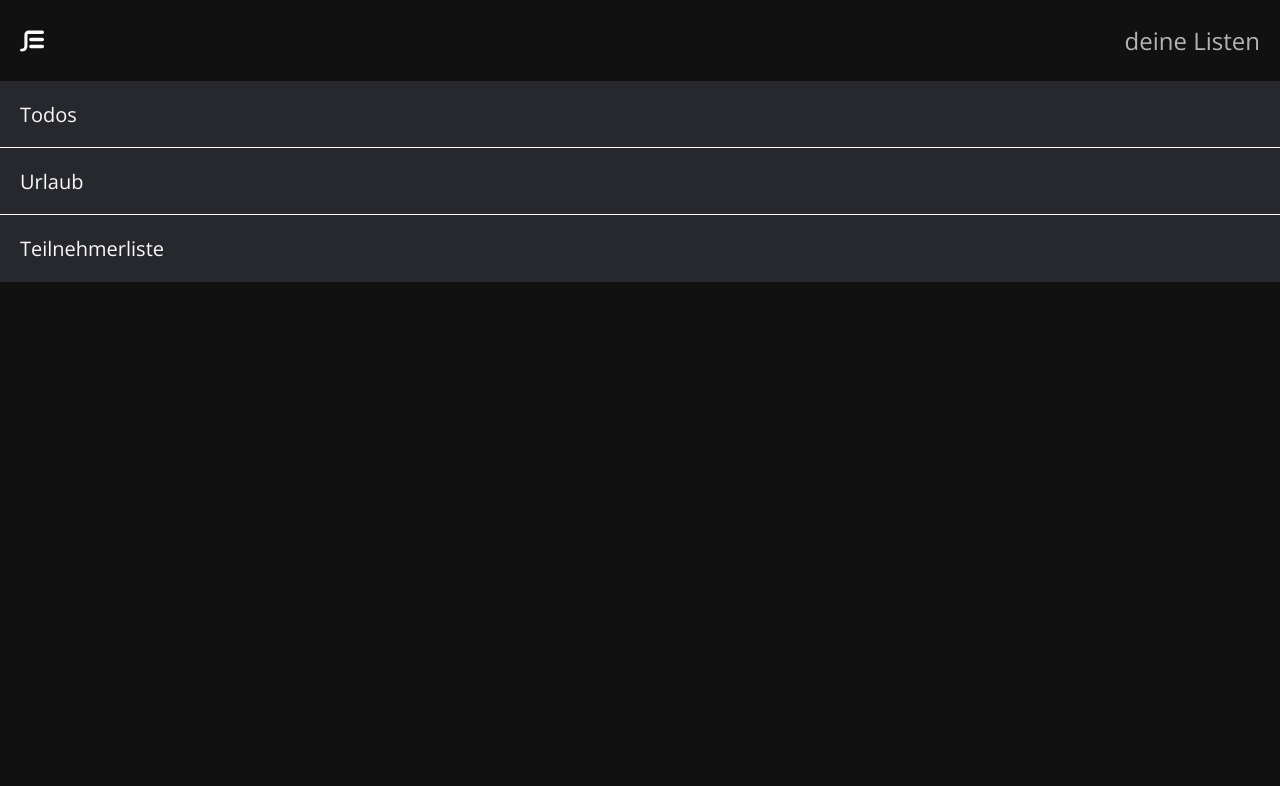
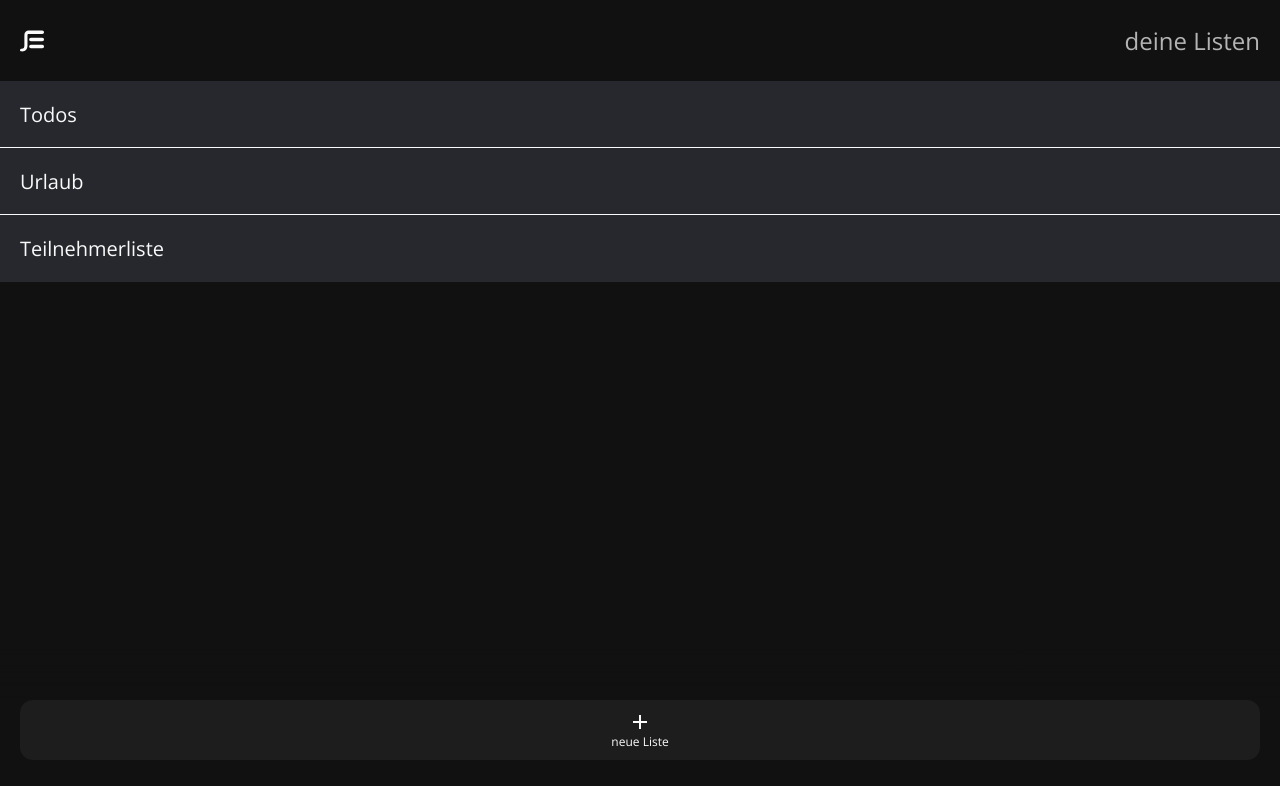
Before and after one commit to philmetscher/capstone-project, a Next.js app: page / in a window 1280 px wide. Shown: the top 786 px of the page. Built offline with nearby package versions, Linux system fonts and the light colour scheme.

Commit message:
add navigation to ListOverView page (index)

```diff
--- a/components/Navigation.js
+++ b/components/Navigation.js
@@ -2,13 +2,12 @@ import Link from "next/link";
 import styled from "styled-components";
 import { useListItemsStore } from "../useStore";
 import { useState } from "react";
-import { useRouter } from "next/router";
 
 //Components
 import { MdClear, MdDelete, MdAdd, MdKeyboardArrowLeft } from "react-icons/md"; //Icons
 import ModalDeleteBox from "./ModalDeleteBox";
 
-export default function Navigation({ listId }) {
+export default function Navigation({ listId, isHome = false }) {
   //SOME STATES
   //variable to check if Modal Box for deletion is open
   const [deleteModalBoxOpen, setDeleteModalBoxOpen] = useState(false);
@@ -44,6 +43,17 @@ export default function Navigation({ listId }) {
     <>
       <NavigationWrapper>
         <NavList>
+          {isHome ? (
+            <NavEntry width="100%">
+              <Link href="/create-list" passHref>
+                <NavLink width="100%">
+                  <MdAdd size="24px" />
+                  <NavDesc>neue Liste</NavDesc>
+                </NavLink>
+              </Link>
+            </NavEntry>
+          ) : (
+            <>
               {anyListItemChecked ? (
                 <>
                   <NavEntry width="50%">
@@ -83,6 +93,8 @@ export default function Navigation({ listId }) {
                       </NavLink>
                     </Link>
                   </NavEntry>
+                </>
+              )}
             </>
           )}
         </NavList>
--- /dev/null
+++ b/pages/create-list.js
@@ -0,0 +1,3 @@
+export default function CreateList() {
+  return <h1>Test</h1>;
+}
--- a/pages/index.js
+++ b/pages/index.js
@@ -1,9 +1,13 @@
 import styled from "styled-components";
 import { useListsStore } from "../useStore";
+import dynamic from "next/dynamic";
 
 //Components
 import Layout from "../components/Layout";
 import OverviewListEntry from "../components/OverviewListEntry";
+const DynamicNavigation = dynamic(() => import("../components/Navigation"), {
+  ssr: false,
+});
 
 export default function Home() {
   //GET THINGS FROM STORE
@@ -19,6 +23,7 @@ export default function Home() {
           </OverviewListEntry>
         ))}
       </OverviewList>
+      <DynamicNavigation isHome />
     </>
   );
 }
```
Lines whose indentation alone changed are shown as unchanged.
